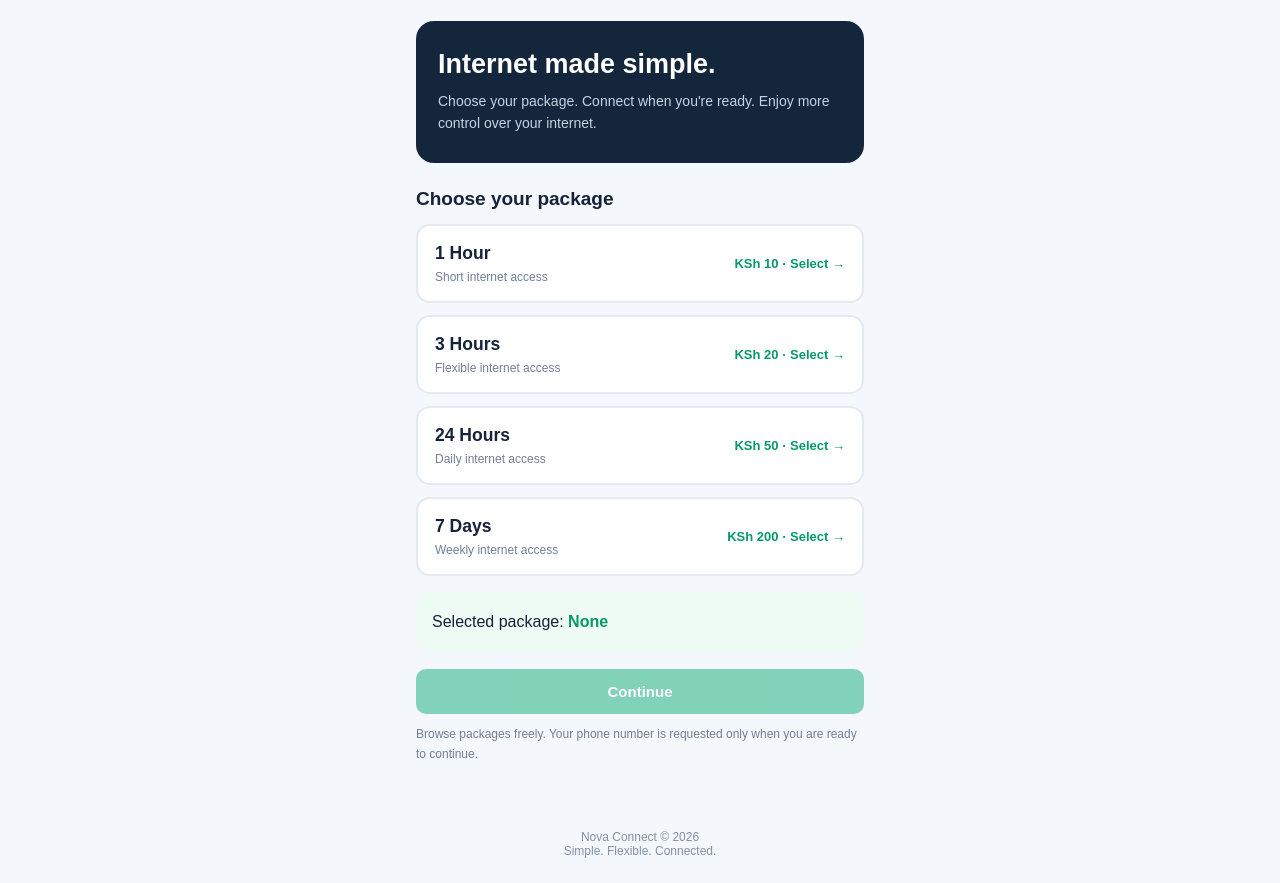
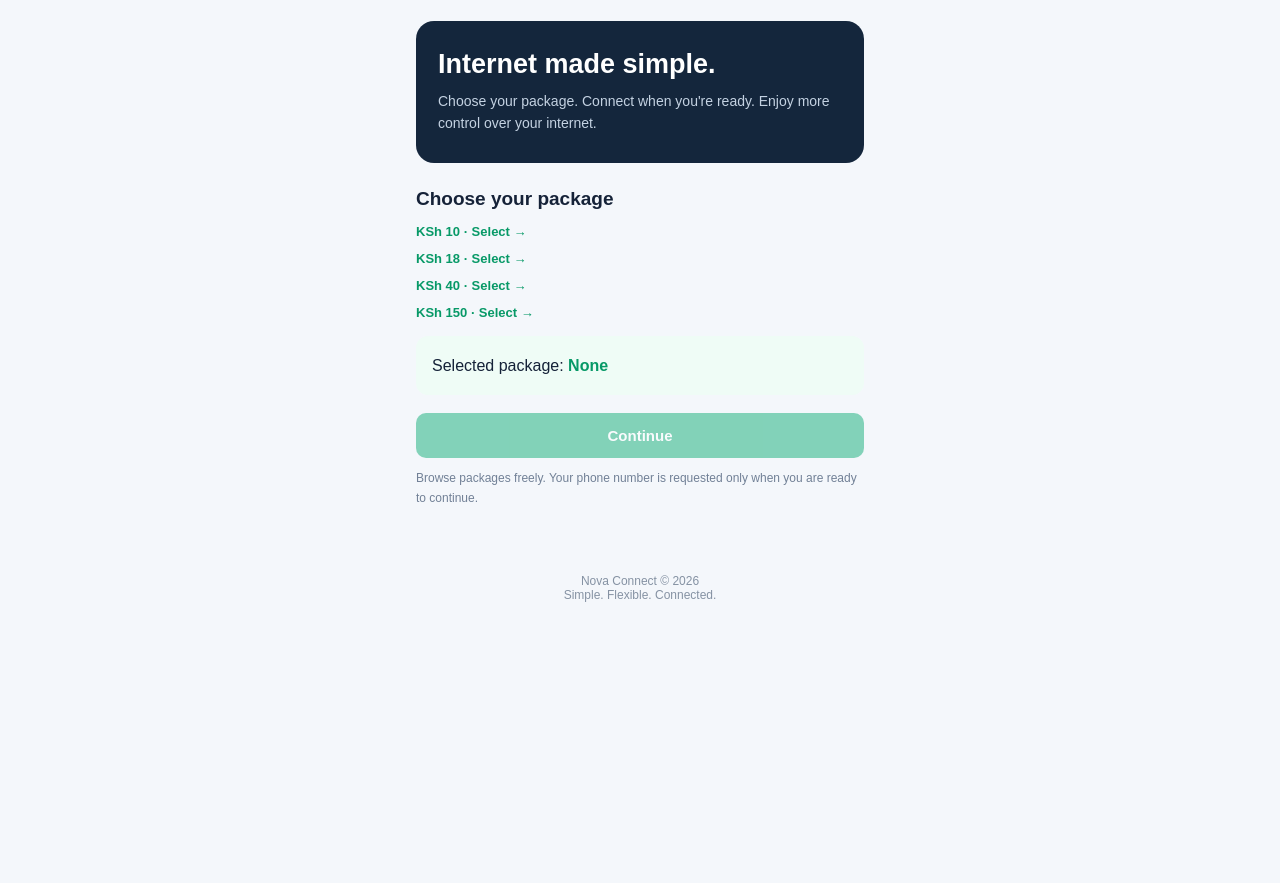
Before and after one commit to Nova-cloudke/nova-connect, a plain HTML site: page index.html in a window 1280 px wide. Shown: the part 67-950 px from the top of the page. After the commit the page ends 800 px from the top, so only its background shows below. Drawn offline with Linux system fonts and the light colour scheme; no server answers.

Commit message:
Update index.html

```diff
--- a/index.html
+++ b/index.html
@@ -68,26 +68,10 @@ footer{text-align:center;padding:25px;color:#8592a3;font-size:12px}
 
   <div class="packages">
 
-    <button type="button" class="package" data-package="1 Hour">
-      <div><h3>1 Hour</h3><p>Short internet access</p></div>
-      <span class="price">KSh 10 · Select →</span>
-    </button>
-
-    <button type="button" class="package" data-package="3 Hours">
-      <div><h3>3 Hours</h3><p>Flexible internet access</p></div>
-      <span class="price">KSh 20 · Select →</span>
-    </button>
-
-    <button type="button" class="package" data-package="24 Hours">
-      <div><h3>24 Hours</h3><p>Daily internet access</p></div>
-      <span class="price">KSh 50 · Select →</span>
-    </button>
-
-    <button type="button" class="package" data-package="7 Days">
-      <div><h3>7 Days</h3><p>Weekly internet access</p></div>
-      <span class="price">KSh 200 · Select →</span>
-    </button>
-
+    <span class="price">KSh 10 · Select →</span>
+<span class="price">KSh 18 · Select →</span>
+<span class="price">KSh 40 · Select →</span>
+<span class="price">KSh 150 · Select →</span>
   </div>
 
   <div class="summary">
```
